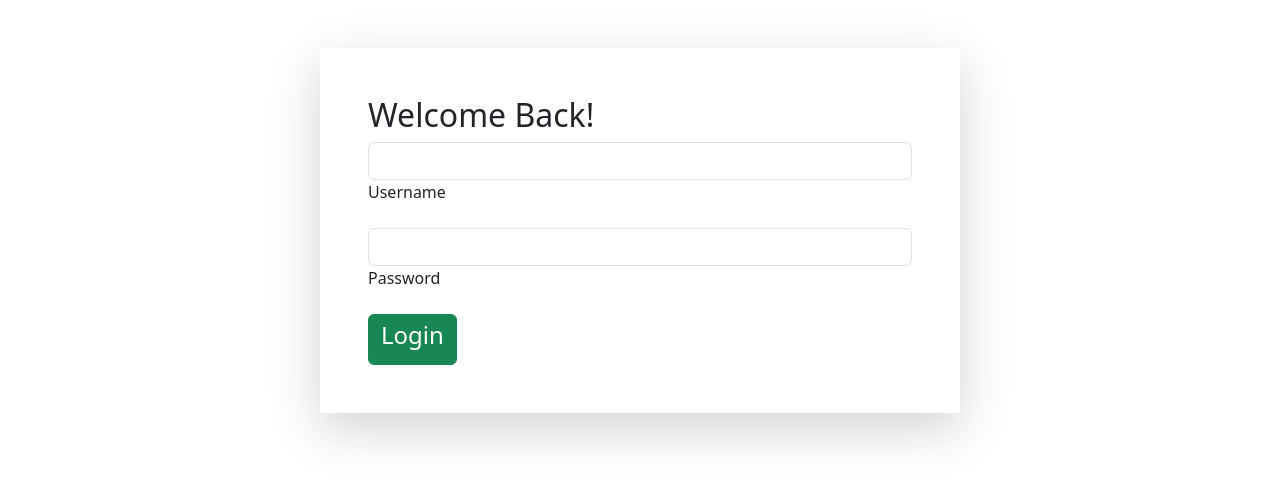
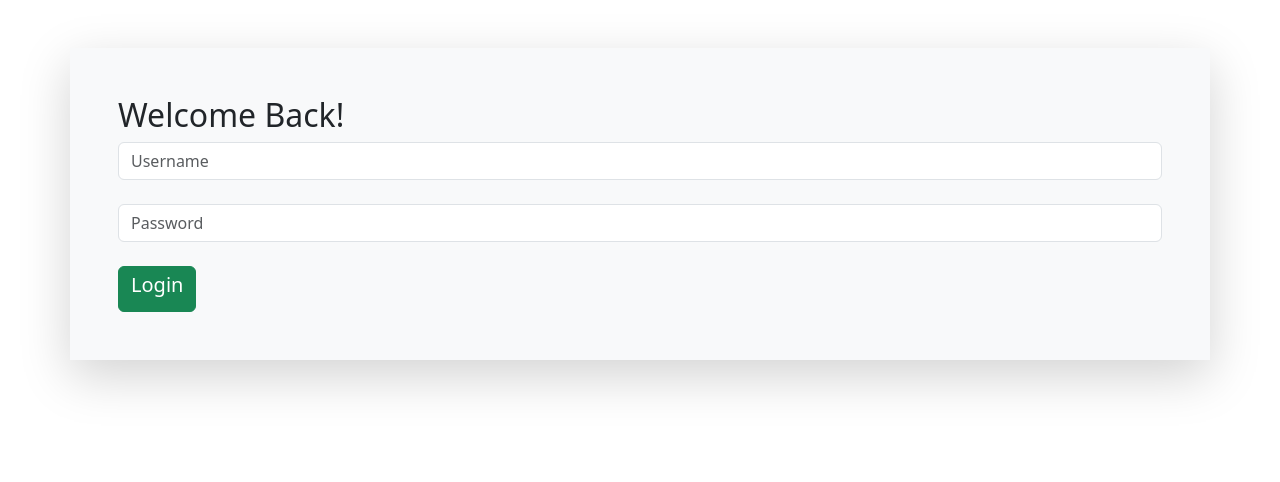
Before and after one commit to gzavlanis/reservations, a React (Create React App) app: page / in a window 1280 px wide. Shown: the top 482 px of the page. Built offline with nearby package versions, Linux system fonts and the light colour scheme.

Commit message:
some corrections

```diff
--- a/src/authenticator/login.js
+++ b/src/authenticator/login.js
@@ -1,6 +1,6 @@
 import React, { useState } from "react";
 import ReactDOM from "react-dom";
-import { Container, Button } from "react-bootstrap";
+import { Container, Button, Form } from "react-bootstrap";
 import { useNavigate } from "react-router-dom";
 
 export default function Login() {
@@ -46,28 +46,34 @@ export default function Login() {
   };
 
   const renderForm = (
-    <form onSubmit={handleSubmit}>
-      <div className="form-outline mb-4">
-        <input type="text" name="uname" className="form-control" required />
-        <label>Username</label>
+    <Form onSubmit={handleSubmit}>
+      <Form.Group className="form-outline mb-4">
+        <Form.Control
+          type="text"
+          name="uname"
+          placeholder="Username"
+          required
+        />
         {renderErrorMessage("uname")}
-      </div>
-      <div className="form-outline mb-4">
-        <input type="password" name="pass" className="form-control" required />
-        <label>Password</label>
+      </Form.Group>
+      <Form.Group className="form-outline mb-4">
+        <Form.Control
+          type="password"
+          name="pass"
+          placeholder="Password"
+          required
+        />
         {renderErrorMessage("pass")}
-      </div>
-      <div>
-        <Button className="btn btn-success" type="submit">
-          <h4>Login</h4>
-        </Button>
-      </div>
-    </form>
+      </Form.Group>
+      <Button variant="success" type="submit">
+        <h5>Login</h5>
+      </Button>
+    </Form>
   );
 
   return (
     <div>
-      <Container className="w-50 mt-5 shadow-lg p-5">
+      <Container className="mt-5 shadow-lg p-5 bg-light">
         <h2 className="h2">Welcome Back!</h2>
         {isSubmitted ? navigateToHome() : renderForm}
       </Container>
```
